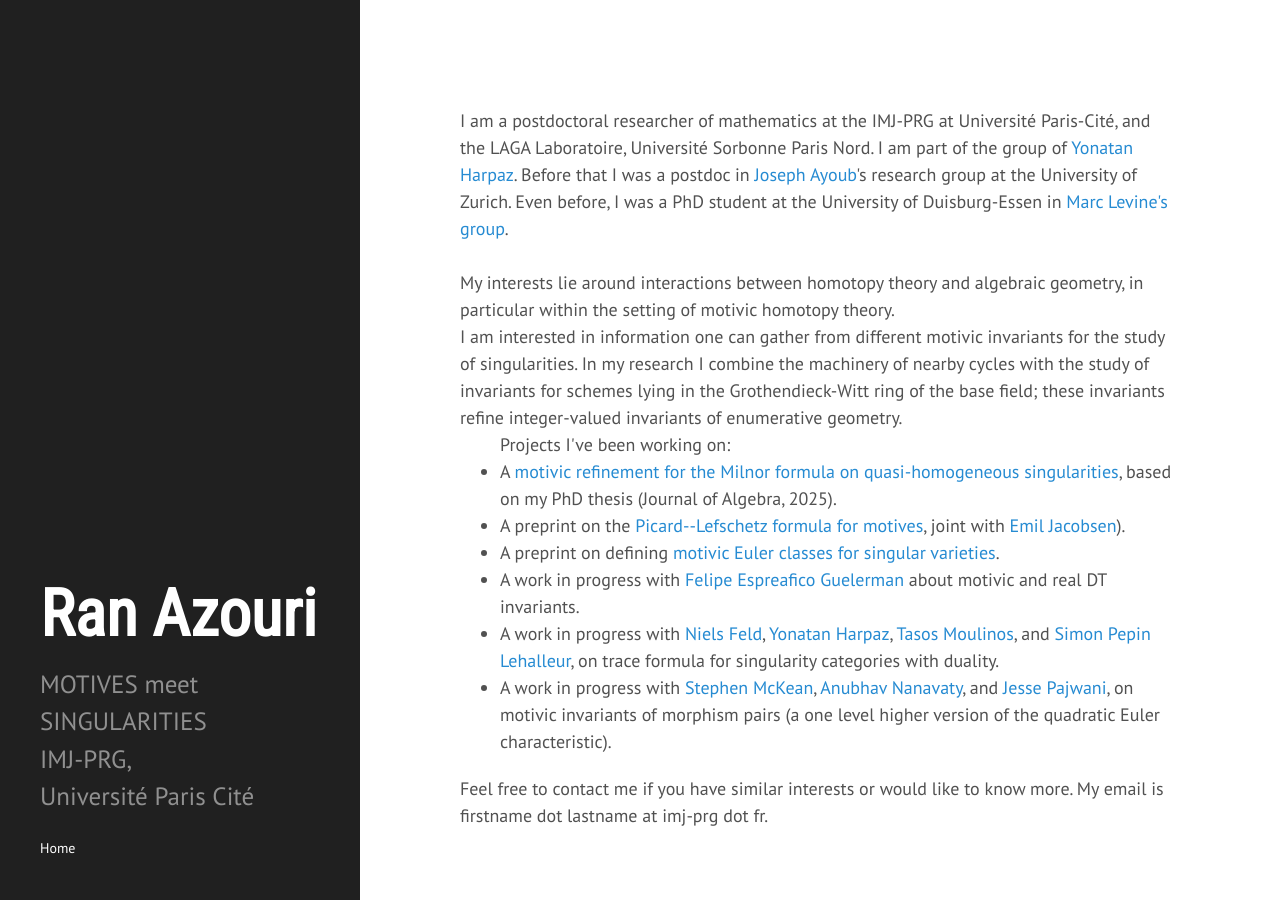
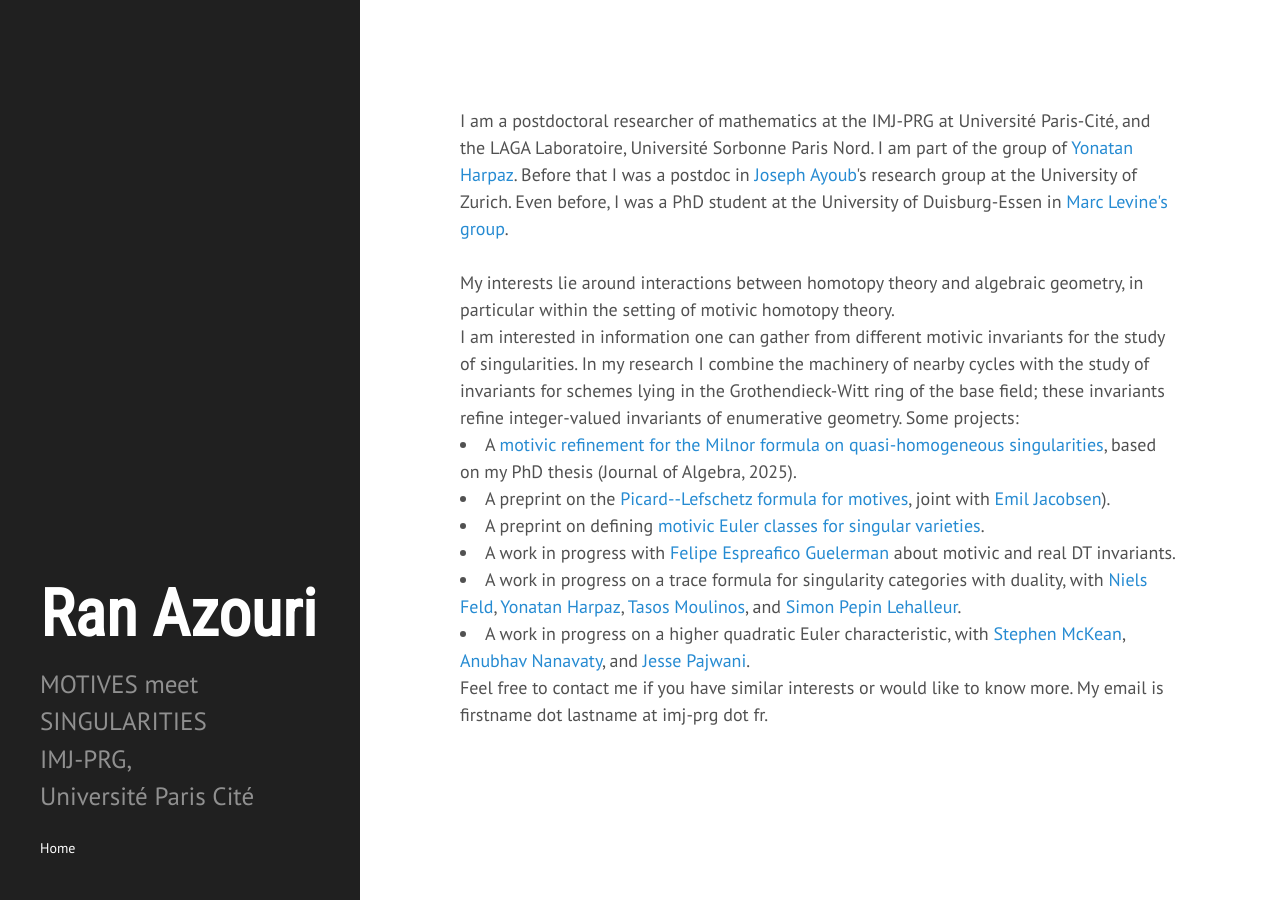
Before and after one commit to ransass/ransass.github.io, a Jekyll site: the page built from index.html, in a window 1280 px wide. Built offline with Jekyll 4.4.1, drawn with Linux system fonts in a browser that asks for light colours; some web fonts are replaced; the list of posts is cut into pages by our own code.

Commit message:
Update index.html

```diff
--- a/index.html
+++ b/index.html
@@ -10,9 +10,8 @@ Before that I was a postdoc in <a href=http://user.math.uzh.ch/ayoub/>Joseph Ayo
 My interests lie around interactions between homotopy theory and algebraic geometry, in particular within the setting of motivic homotopy theory. <br/>
 I am interested in information one can gather from different motivic invariants for the study of singularities.
 In my research I combine the machinery of nearby cycles with the study of invariants for schemes lying in the Grothendieck-Witt ring of the base field; these invariants refine integer-valued invariants of enumerative geometry.
+Some projects:
 <br/>
-
-<ul> Projects I've been working on:
 
 <li> A <a href="https://www.sciencedirect.com/science/article/pii/S0021869324006768"> motivic refinement for the Milnor formula on quasi-homogeneous singularities</a>, based on my PhD thesis (Journal of Algebra, 2025).
 <br/> </li>
@@ -31,10 +30,10 @@ on defining <a href="https://arxiv.org/abs/2208.14440">motivic Euler classes for
 A work in progress with <a href=https://web.mathi.uni-heidelberg.de/physmath/espreafico/>Felipe Espreafico Guelerman</a> about motivic and real DT invariants.
 <br/> </li>
 
-<li> A work in progress with  <a href=https://nielsfeld.wixsite.com/website/>Niels Feld</a>, <a href=https://www.math.univ-paris13.fr/~harpaz/>Yonatan Harpaz</a>,  <a href=https://tmoulinos.com/>Tasos Moulinos</a>, and  <a href=https://simon-pepin.github.io/>Simon Pepin Lehalleur</a>, on trace formula for singularity categories with duality.
+<li> A work in progress on a trace formula for singularity categories with duality, with  <a href=https://nielsfeld.wixsite.com/website/>Niels Feld</a>, <a href=https://www.math.univ-paris13.fr/~harpaz/>Yonatan Harpaz</a>,  <a href=https://tmoulinos.com/>Tasos Moulinos</a>, and  <a href=https://simon-pepin.github.io/>Simon Pepin Lehalleur</a>.
 </li>
 
-  <li> A work in progress with <a href=https://shmckean.github.io/>Stephen McKean</a>, <a href=https://anubhavn.github.io/>Anubhav Nanavaty</a>, and  <a href=https://sites.google.com/view/jessepajwani/Jesse-Pajwani>Jesse Pajwani</a>, on motivic invariants of morphism pairs (a one level higher version of the quadratic Euler characteristic).
+  <li> A work in progress on a higher quadratic Euler characteristic, with <a href=https://shmckean.github.io/>Stephen McKean</a>, <a href=https://anubhavn.github.io/>Anubhav Nanavaty</a>, and  <a href=https://sites.google.com/view/jessepajwani/Jesse-Pajwani>Jesse Pajwani</a>.
 </li>
 
 
```
